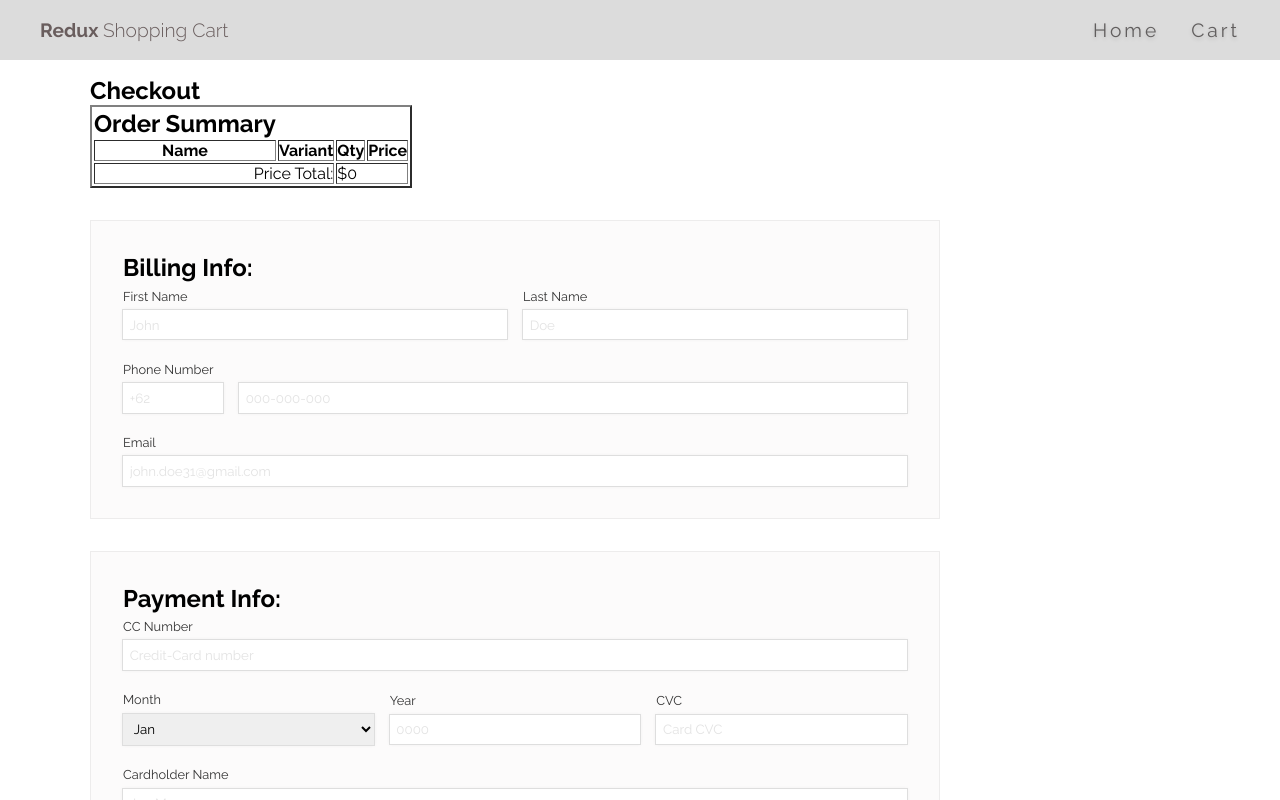
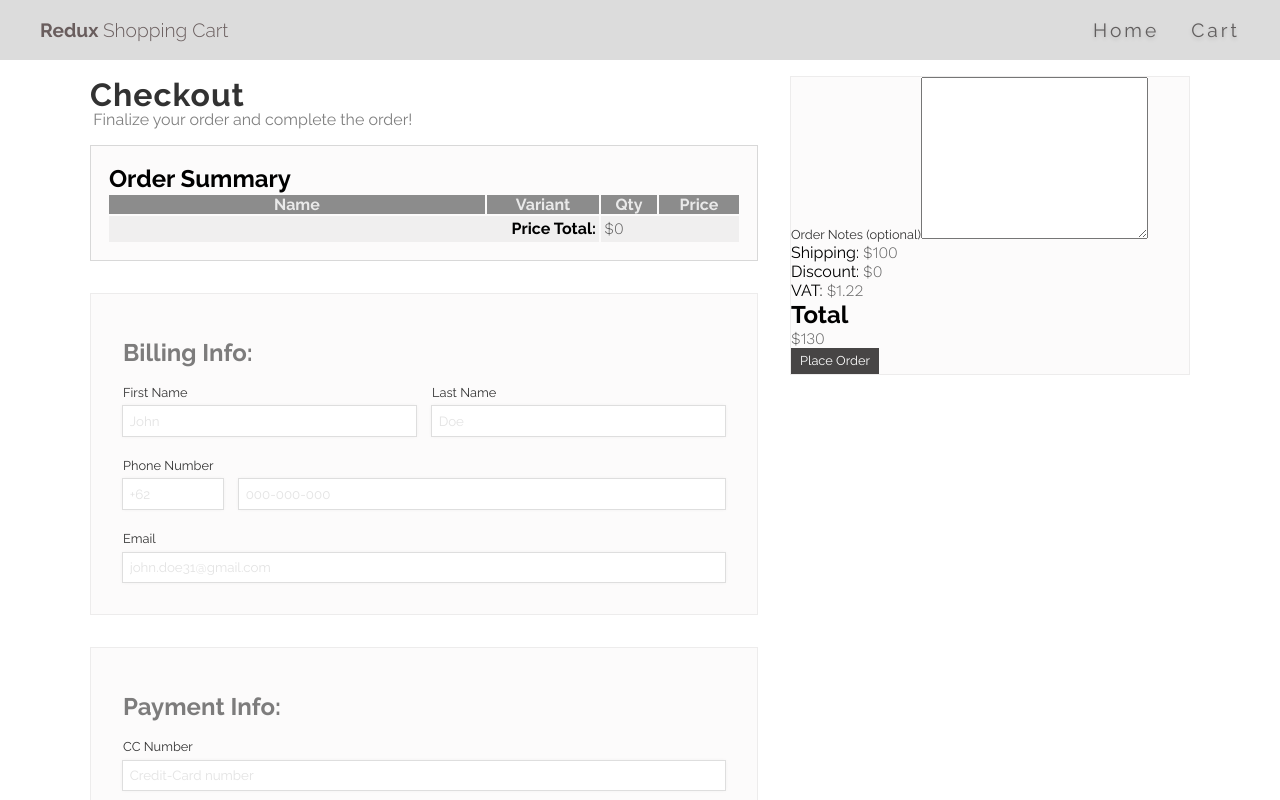
Before and after one commit to Shubamium/Redux-ShoppingCart, a React (Vite) app: page /checkout in a window 1280 px wide. Shown: the top 800 px of the page. Built offline with nearby package versions, Linux system fonts and the light colour scheme.

Commit message:
Add styling to the order summary

```diff
--- a/src/page/Checkout.jsx
+++ b/src/page/Checkout.jsx
@@ -8,14 +8,36 @@ function Checkout() {
     return (
         <div id="checkout">
             <div className='order-info'>
-                <h2>Checkout</h2>
+                <h2 className='page-title'>Checkout</h2>
+                <p className='page-desc'>Finalize your order and complete the order! </p>
                 <OrderSummary/>
                 <BillingInfo/>
                 <PaymentInfo/>
                 <ShippingInfo/>
             </div>
             <div className='action'>
+               <div className="floating">
+                <div className="order-notes">
+                    <label htmlFor="">Order Notes (optional)</label>
+                    <textarea name="" id="" cols="30" rows="10"></textarea>
+                </div>
 
+                <div className="all-prices">
+                    <p><span className='field'>Shipping:</span> <span className='price'>$100</span></p>
+                    <p><span className='field'>Discount:</span> <span className='price'>$0</span></p>
+                    <p><span className='field'>VAT:</span> <span className='price'>$1.22</span></p>
+                </div>
+
+                <div className="end">
+                    <div className="prices-total">
+                        <h2>Total</h2>
+                        <p className='price'>$130</p>
+                    </div>
+                    <div className='cta'>
+                        <button className='btn'>Place Order</button>
+                    </div>
+                </div>
+               </div>
             </div>
 
         </div>
@@ -56,7 +78,7 @@ function BillingInfo(){
 function PaymentInfo(){
     return (
         <div className='checkout-form-section'>
-            <h2>Payment Info:</h2>
+            <h2 >Payment Info:</h2>
             <form className='form'>
 
                 <div className="input-field">
@@ -172,12 +194,12 @@ function OrderSummary(){
                               { thisProduct && thisProduct.name}
                         </td>
                         <td>
-                             <span>{thisProduct.variants[cartQty.variant].color}</span> - <span>{thisProduct.variants[cartQty.variant].size}</span>
+                             <span>{thisProduct.variants[cartQty.variant].color}</span> - <span className='price'>{thisProduct.variants[cartQty.variant].size}</span>
                         </td>
                         <td>
                             {cartQty.amount}
                         </td>
-                        <td>
+                        <td className='price'>
                            ${thisProduct && price}
                         </td>
                     </tr>
@@ -191,7 +213,7 @@ function OrderSummary(){
     }
     const {totalPrice,toRender} = renderOrderSummary()
     return(
-        <table className='payment-info' border='2px'>
+        <table className='payment-info'>
                 <thead>
                  <h2>Order Summary</h2>
                 </thead>
@@ -211,8 +233,8 @@ function OrderSummary(){
                 </tr>
                 {toRender}
                 <tr>
-                    <td colSpan={2} align='right'>Price Total:</td>
-                    <td colSpan={2}> ${totalPrice} </td>
+                    <td colSpan={2} align='right' className='total'>Price Total:</td>
+                    <td colSpan={2} className='price'> ${totalPrice} </td>
                 </tr>
         </table>
     )
--- a/src/page/DetailedProduct.jsx
+++ b/src/page/DetailedProduct.jsx
@@ -28,8 +28,7 @@ function DetailedProduct(){
                     <img className="prod-img" src={product.imageSrc || 'https://lzd-img-global.slatic.net/g/p/a1fa48a04c8c30705c9c2ea1bbf6d3d0.jpg_720x720q80.jpg_.webp'} alt="" />
                 </div>
                 <div className="prod-data">
-                        <h2 className="name">{product.name}</h2>
-
+                    <h2 className="name">{product.name}</h2>
                     <p className="category">{product.category}</p>
                     <p className="desc">{product.description}</p>
                     <div className="reviews">
--- a/src/style/index.scss
+++ b/src/style/index.scss
@@ -518,12 +518,30 @@ header{
 
 #checkout {
     display: grid;
-    grid-template-columns: 1fr 250px;
+    grid-template-columns: 1fr 400px;
+    gap: 2em;
+
+    .page-title{
+        font-size:2rem;
+        opacity: .8;
+        letter-spacing: 1px;
+        // margin: -.3em 0;
+        margin-bottom: -.6em;
+    }
+    .page-desc{
+        opacity: .5;
+        margin: 1em .2em;
+
+    }
     .checkout-form-section{
         @include panel();
         margin: 2em 0;
         padding: 2em;
+        & h2{
+            opacity: .5;
 
+            margin: .5em 0;
+        }
         .form{
             display: flex;
             flex-direction: column;
@@ -544,6 +562,42 @@ header{
                     flex-shrink: 3;
                 }
             }
+        }
+    }
+
+    .payment-info{
+        @include panel();
+        border: 1px solid rgb(216, 216, 216);
+        padding: 1em;
+        border-style: no;
+        width: 100%;
+        td{
+            padding: .2em;
+            // border: 1px solid grey;
+            margin: 0;
+        }
+        th{
+            opacity: .9;
+            background-color: gray;
+            color: rgb(232, 232, 232);
+            border: none;
+        }
+
+        tr:nth-child(odd){
+            background-color: rgba(224, 224, 224, 0.452);
+        }
+
+        .total{
+            font-weight: bold;
+        }
+    }
+
+
+    .action{
+        .floating{
+            @include panel();
+            position: sticky;
+            top: 5%;
         }
     }
 }
```
